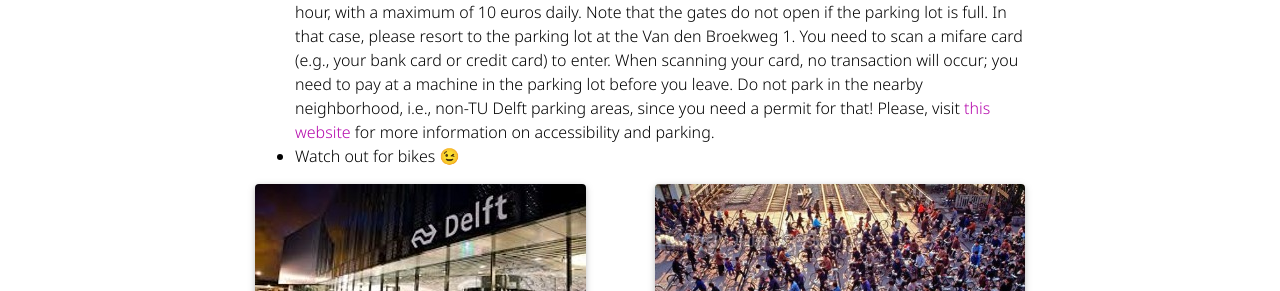
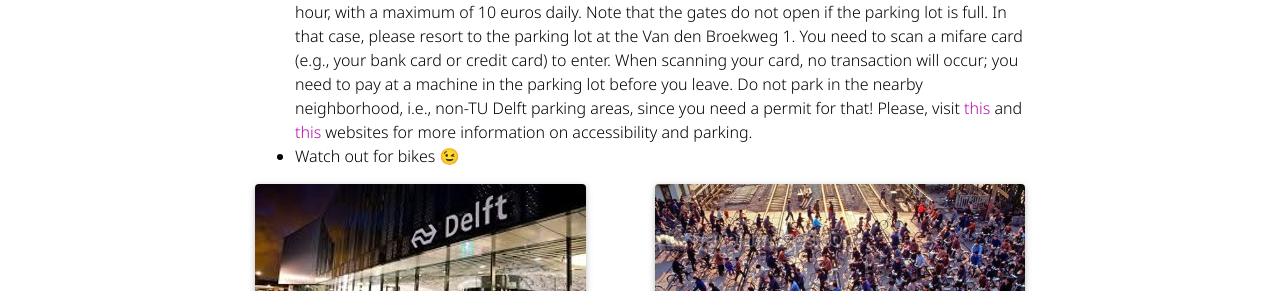
Before and after one commit to shreyasvinaya/gspworkshop2025.github.io, a Jekyll site: the page built from _pages/venue.md, in a window 1280 px wide and 900 px high, scrolled down 1194 px. Shown: the part 163-454 px from the top of the window. Built offline with Jekyll 4.4.1, drawn with Linux system fonts in a browser that asks for light colours; full-size pictures stand in for the smaller copies a plugin makes; emoji names are drawn with the system emoji font; comment, search, counter and statistics services are not loaded; a style sheet for code colours, icons or effects is not loaded.

Commit message:
Fixed venue

```diff
--- a/_pages/venue.md
+++ b/_pages/venue.md
@@ -31,7 +31,7 @@ GSP 2024 will take place at [Aula Conference Centre](https://map.tudelftcampus.n
 + To the venue: The Aula Conference Centre is within walking distance (25 minutes) of Delft Train Station. Alternatively, the venue can be reached by bus, which leaves from the south side of the station. Take bus number 69, 455, or 174 and get out at 'Halte Aula TU, Delft'. For actual timings, see the NS app or the 9292 app, or visit ns.nl or 9292.nl. Bus tickets can be purchased on the bus itself, using your debit or credit card (Maestro, V PAY, Mastercard or Visa are supported). Alternatively, you can purchase a bus ticket via the 9292 app.
 + Transport by car: The parking lot closest to the venue is located at the Van der Waalsweg (to reach the parking lot, after leaving the roundabout, you directly take the right). The hourly rate is 2 euros/ hour, with a maximum of 10 euros daily. Note that the gates do not open if the parking lot is full. In that case, please resort to the parking lot at the Van den Broekweg 1. You need to scan a mifare card (e.g., your bank card or credit card) to enter. When scanning your card, no transaction will occur; you need to pay at a machine in the parking lot before you leave.
 Do not park in the nearby neighborhood, i.e., non-TU Delft parking areas, since you need a permit for that!
-Please, visit [this website](https://www.tudelft.nl/en/about-tu-delft/contact-and-campus/parking-policy and https://www.tudelftcampus.nl/accessibility/) for more information on accessibility and parking.
+Please, visit [this](https://www.tudelft.nl/en/about-tu-delft/contact-and-campus/parking-policy) and [this](https://www.tudelftcampus.nl/accessibility/) websites for more information on accessibility and parking.
 + Watch out for bikes :wink:
 
 <div class="row justify-content-sm-center">
```
